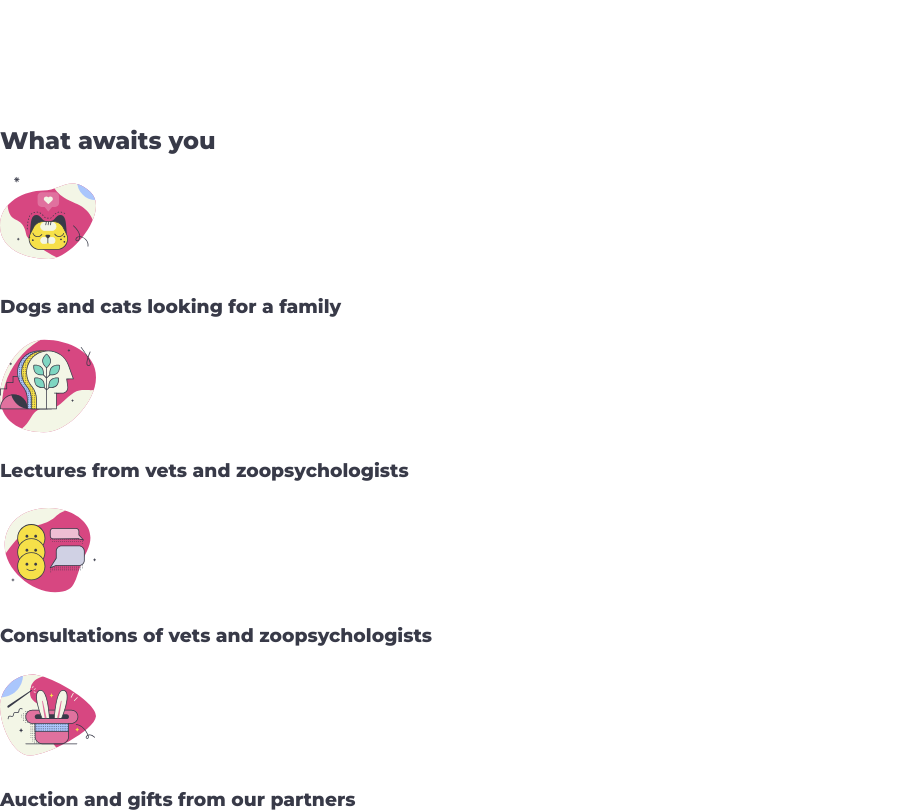
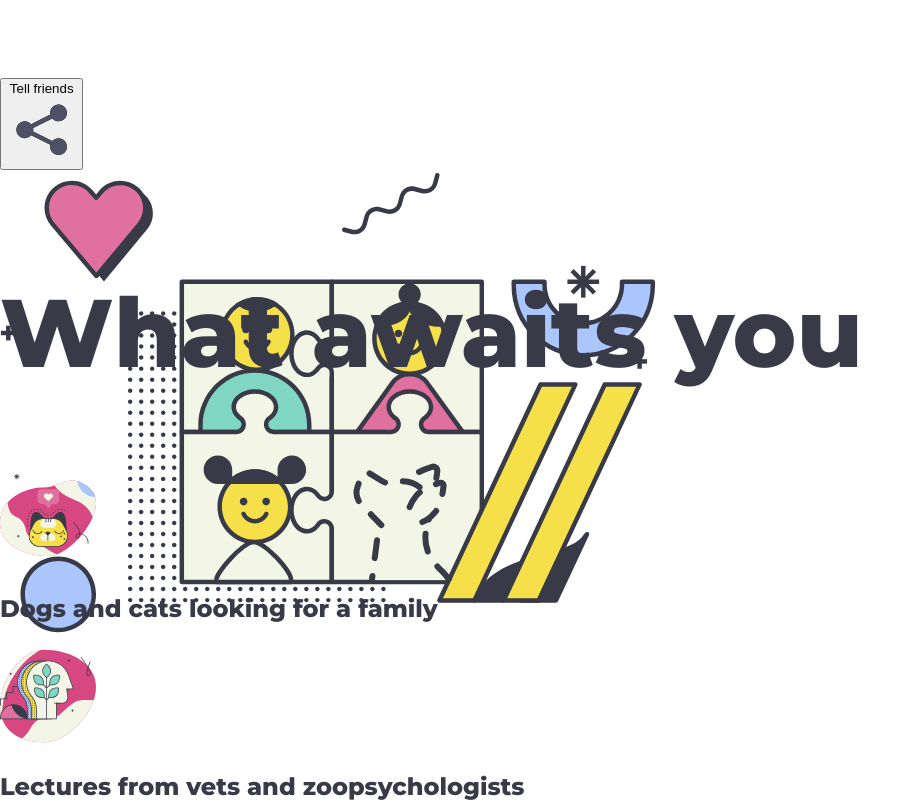
Before and after one commit to sasha-khbrv/petsMakeHomes, a React (Vite) app: page / in a window 1280 px wide. Shown: the part 760-1572 px from the top of the page, without its empty margins (0-921 px from the left). Built offline with nearby package versions, Linux system fonts and the light colour scheme.

Commit message:
progress

```diff
--- a/src/components/Navigation/index.tsx
+++ b/src/components/Navigation/index.tsx
@@ -8,6 +8,7 @@ const Navigation: FC = () => {
     </nav>
   );
 };
+
 export default Navigation;
 
 const NAV_MAP: Array<{ id: string; title: string }> = [
--- a/src/index.scss
+++ b/src/index.scss
@@ -1,17 +1,28 @@
 :root {
-  font-family: 'Montserrat', sans-serif;
+  font-family: "Montserrat", sans-serif;
   font-size: 16px;
   line-height: 24px;
   font-weight: 400;
-
-  color: #383A48;
-  background-color: #ffffff;
 
   font-synthesis: none;
   text-rendering: optimizeLegibility;
   -webkit-font-smoothing: antialiased;
   -moz-osx-font-smoothing: grayscale;
   -webkit-text-size-adjust: 100%;
+
+  // COLORS
+  --font-primary: #383a48;
+  --font-secondary: #646882;
+  --green: #7fd6c2;
+  --darker-green: #79c7b6;
+  --pink: #e0719e;
+  --darker-pink: #d06c96;
+  --yellow: #f6e049;
+  --darker-yellow: #e4d049;
+  --blue: #aac6fc;
+  --darker-blue: #9fb9ea;
+  --biege: #f3f6e6;
+  --white: #ffffff;
 }
 
 body {
@@ -24,12 +35,35 @@ body {
   align-items: center;
   justify-content: flex-start;
 
-  // COLORS
-  --font-primary: "#383A48";
-  --font-secondary: "#646882";
-  --green: "#7FD6C2";
-  --pink: "#E0719E";
-  --yellow: "#F6E049";
-  --blue: "#AAC6FC";
-  --biege: "#F3F6E6";
+  background-color: var(--white);
+
+  // Basic fonts
+  color: var(--font-secondary);
+  font-size: 1.25rem;
+  font-weight: 400;
+  line-height: 1.2em;
 }
+
+h1,
+h2,
+h3 {
+  color: var(--font-primary);
+}
+
+h1 {
+  font-weight: 800;
+  font-size: 10rem;
+  line-height: 1.2em;
+}
+
+h2 {
+  font-weight: 800;
+  font-size: 6rem;
+  line-height: 1.2em;
+}
+
+h3 {
+  font-weight: 800;
+  font-size: 1.5rem;
+  line-height: 1.2em;
+}
```
Also changed, not shown: src/components/Button/Button.module.scss (added, +18 -0 lines), src/components/Button/Button.tsx (added, +25 -0 lines), src/components/Button/ButtonBlanc.tsx (deleted, +0 -13 lines), src/helpers/classNames.ts (added, +15 -0 lines).
